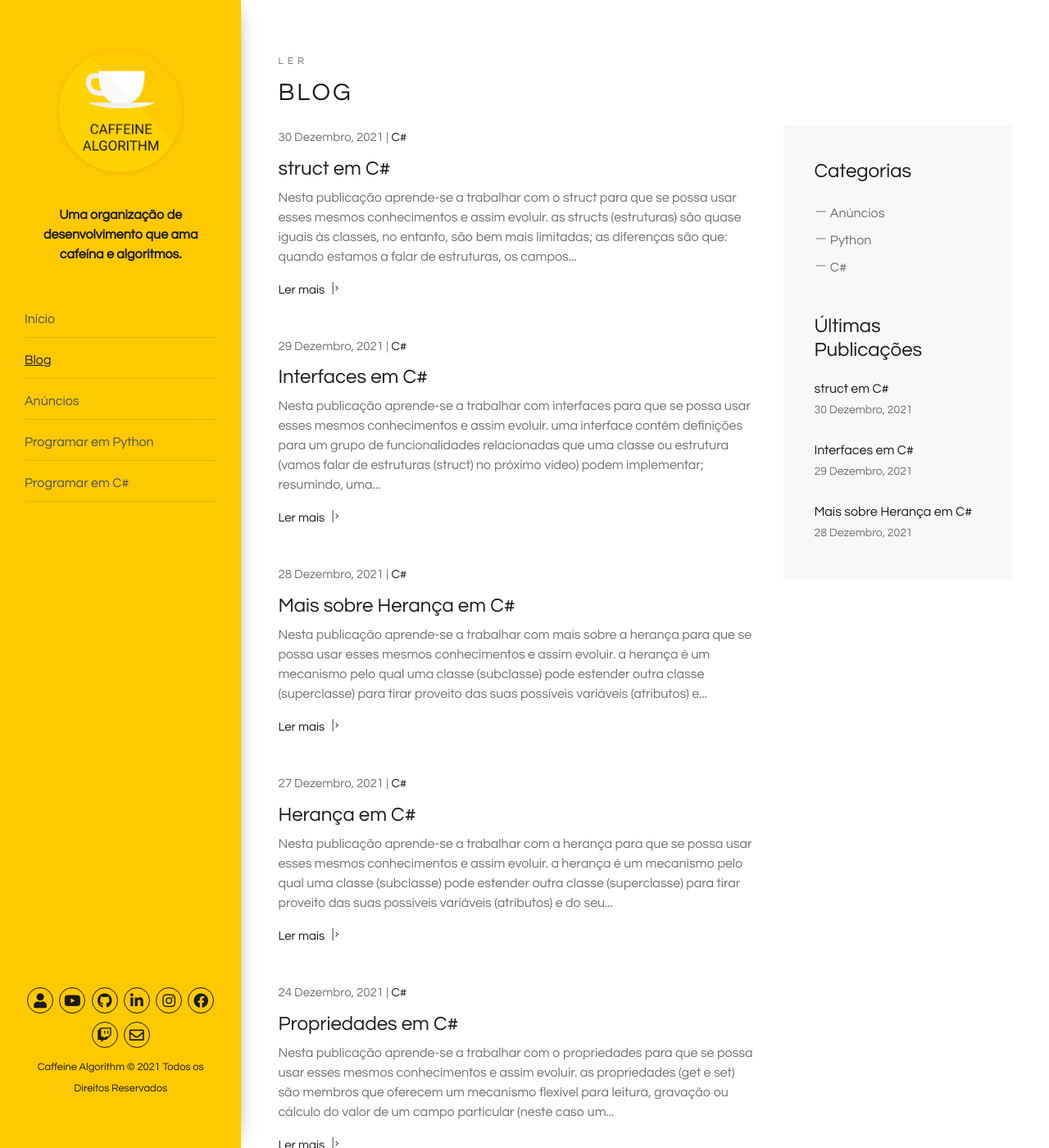
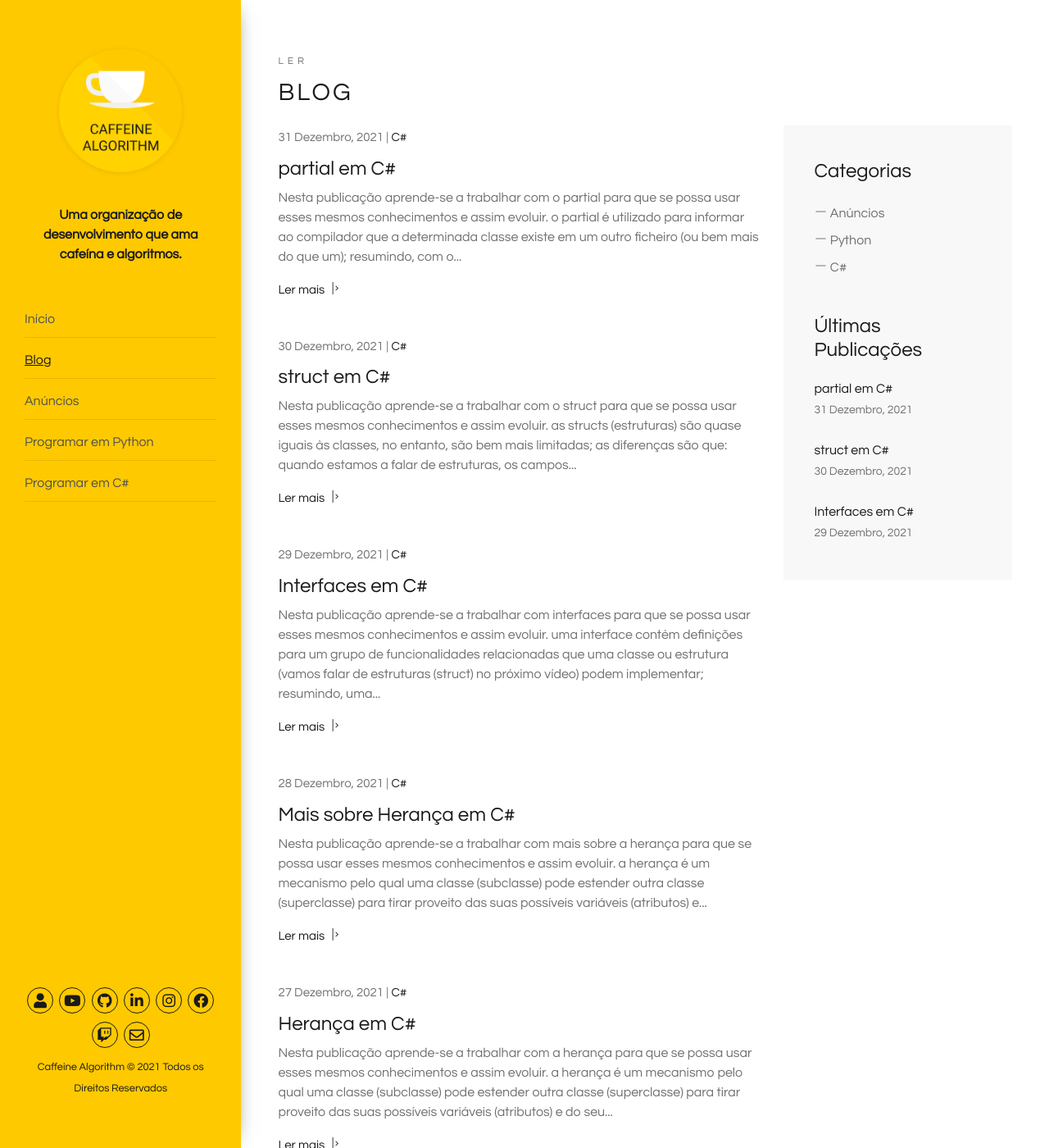
Before and after one commit to caffeinealgorithm/caffeinealgorithm.github.io, a Jekyll site: the page built from blog/index.html, in a window 1280 px wide and 1400 px high. Shown: the whole window at 82% size. Built offline with Jekyll 4.4.1, drawn with Linux system fonts in a browser that asks for light colours; the list of posts is cut into pages by our own code; some of the changed text lies outside the part shown.

Commit message:
Add 41º episode of the C# programming series

````diff
--- /dev/null
+++ b/_posts/2021-12-31-partial-em-csharp.md
@@ -0,0 +1,57 @@
+---
+layout: post
+excerpt: Blog
+title: 'partial em C#'
+description: 'Descobre como se trabalha com o partial na linguagem de programação C#. Obtém respostas às tuas dúvidas com a teoria e os exemplos apresentados.'
+keywords: 'c#, csharp, partial, publicação'
+date: 2021-12-31
+categories: [C#]
+---
+
+Nesta publicação aprende-se a trabalhar com o partial para que se possa usar esses mesmos conhecimentos e assim evoluir.
+
+- o partial é utilizado para informar ao compilador que a determinada classe existe em um outro ficheiro (ou bem mais do que um);
+- resumindo, com o uso do partial podemos ter a mesma classe em vários ficheiros;
+- é importante saber que o partial é muito usado quando se trabalha em equipa e que os métodos também podem usar o partial;
+- não se pode utilizar modificadores de acesso em métodos partial.
+
+```csharp
+using System;
+
+namespace Base {
+  class Partial {
+    public void Run() {
+      var pessoa = new Pessoa();
+      pessoa.Informacao();
+
+      /*
+        Nome: Nelson Silva
+        Idade: 25
+      */
+    }
+  }
+
+  partial class Pessoa {
+    private string primeiroNome = "Nelson";
+    partial void _Informacao();
+
+    public void Informacao() {
+      _Informacao();
+    }
+  }
+
+  partial class Pessoa {
+    private string ultimoNome = "Silva";
+    private int idade = 25;
+
+    partial void _Informacao() {
+      Console.WriteLine($"Nome: {primeiroNome} {ultimoNome}");
+      Console.WriteLine($"Idade: {idade}");
+    }
+  }
+}
+```
+
+Não te esqueças de [assistir ao vídeo](https://youtu.be/xwk4Xx5-zO0){:target="\_blank"} e podes sempre ler esta publicação [em inglês](https://nelsonsilvadev.com/blog/20211231/partial-in-csharp/){:target="\_blank"}.
+
+### _Happy coding!_
--- a/index.html
+++ b/index.html
@@ -73,7 +73,7 @@ keywords: organização, desenvolvimento, cafeína, algoritmos, publicações, v
       </div>
 
       <div class="row">
-        {% for video in site.csharp %} {% if video.id == "/csharp/40" %}
+        {% for video in site.csharp %} {% if video.id == "/csharp/41" %}
         <div
           class="col-xs-12 col-sm-3 col-sm-6 col-lg-6 col-xl-3 animate-box"
           data-animate-effect="fadeInLeft"
````
Also changed, not shown: _csharp/41.md (added, +5 -0 lines), assets/img/playlists/csharp/41.png (added).
